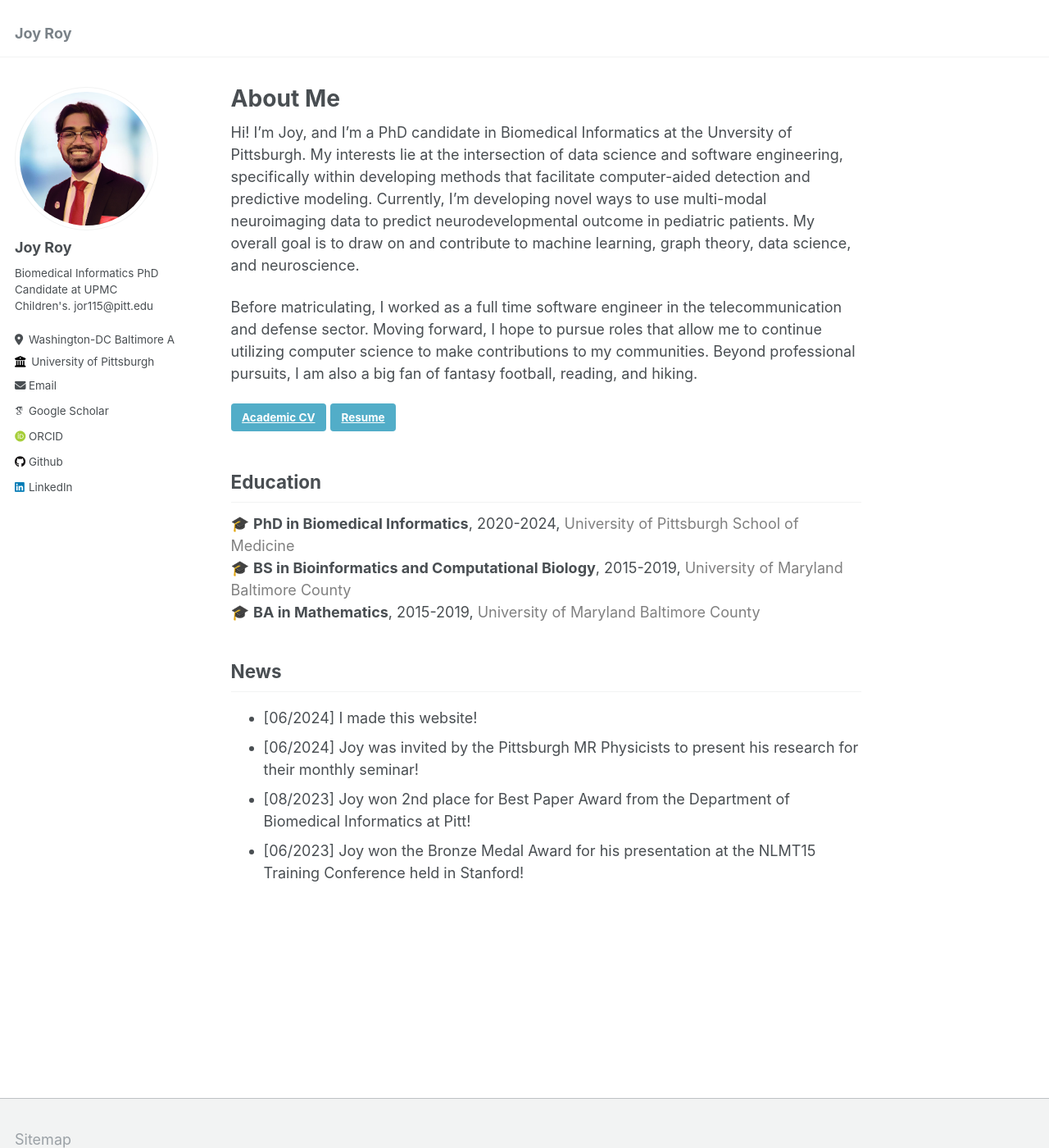
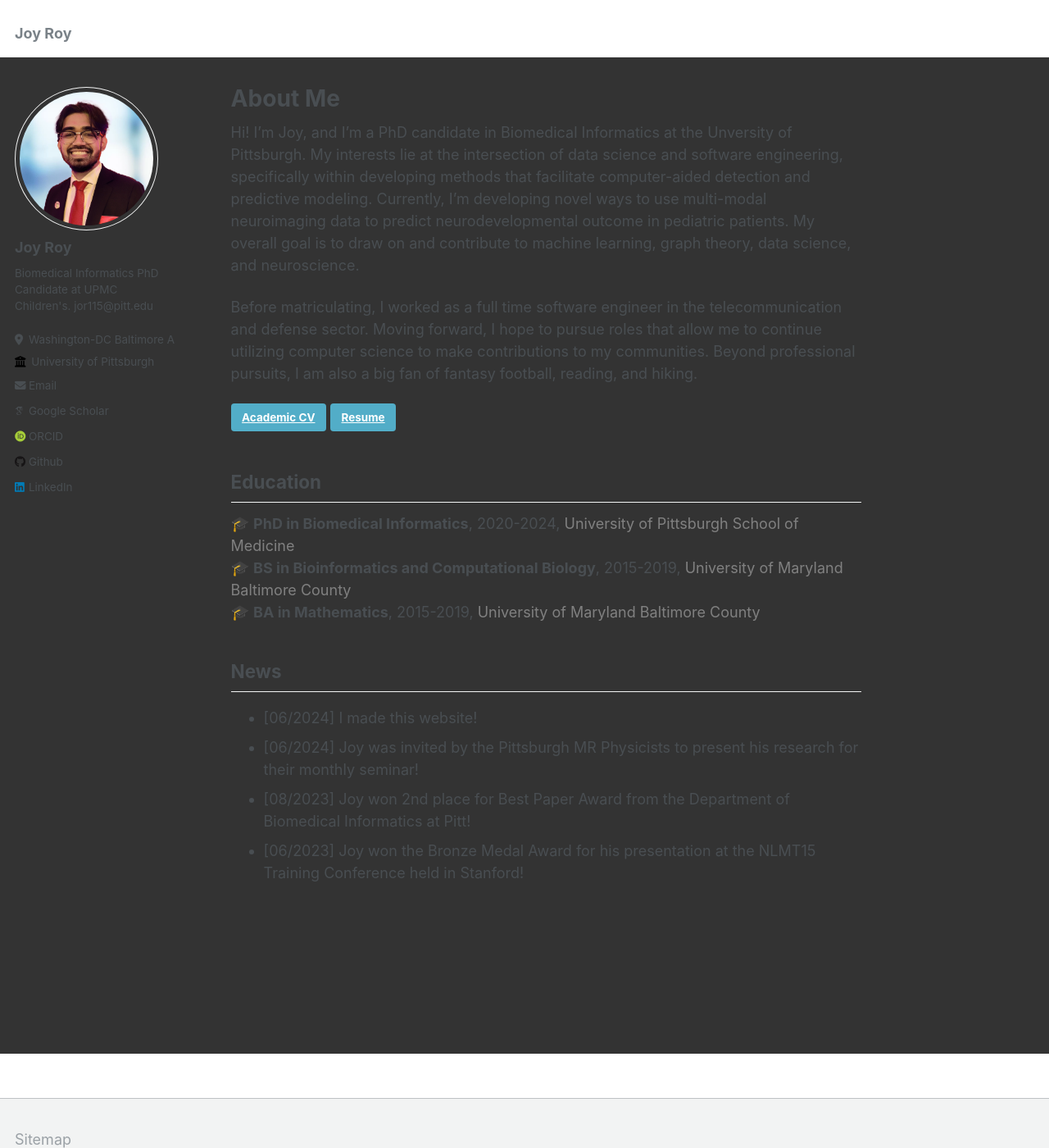
Before and after one commit to overjoyroy/overjoyroy.github.io, a Jekyll site: the page built from _pages/about.md, in a window 1280 px wide and 1400 px high. Shown: the whole window at 82% size. Built offline with Jekyll 4.4.1, drawn with Linux system fonts in a browser that asks for light colours; some web fonts are replaced.

Commit message:
Try changing background color

```diff
--- a/_sass/_base.scss
+++ b/_sass/_base.scss
@@ -14,11 +14,17 @@ body {
   color: $text-color;
   font-family: $global-font-family;
   line-height: 1.5;
+  background-color: #333333;
 
   &.overflow--hidden {
     /* when primary navigation is visible, the content in the background won't scroll */
     overflow: hidden;
   }
+}
+
+body.dark-mode {
+  --background-color: #333;
+  --text-color: #f2f2f2;
 }
 
 h1, h2, h3, h4, h5, h6 {
```
